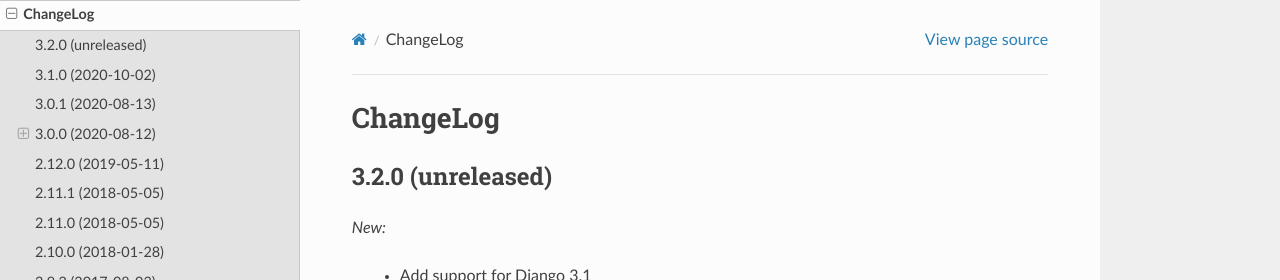
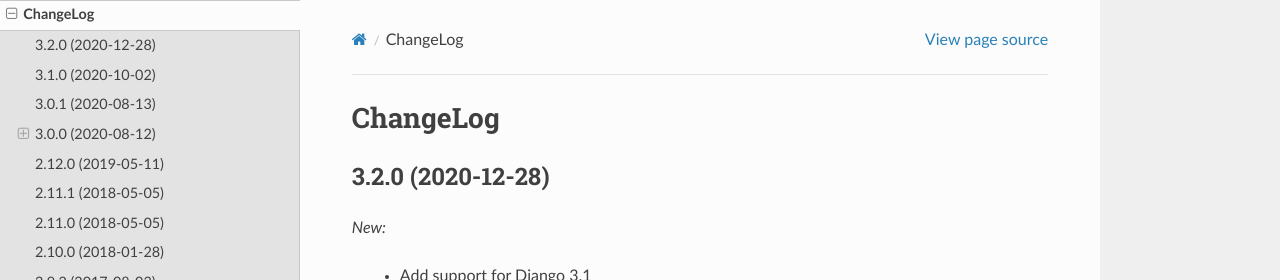
Before and after one commit to FactoryBoy/factory_boy, a Sphinx documentation site: the page built from docs/changelog.rst, in a window 1280 px wide and 900 px high. Shown: the top 280 px of the window. Built offline with Sphinx 7.4.7 and the Read the Docs theme 2.0.0, drawn with Linux system fonts in a browser that asks for light colours.

Commit message:
Preparing release 3.2.0

```diff
--- a/docs/changelog.rst
+++ b/docs/changelog.rst
@@ -3,7 +3,7 @@
 
 .. Note for v4.x: don't forget to check "Deprecated" sections for removal.
 
-3.2.0 (unreleased)
+3.2.0 (2020-12-28)
 ------------------
 
 *New:*
--- a/setup.cfg
+++ b/setup.cfg
@@ -1,6 +1,6 @@
 [metadata]
 name = factory_boy
-version = 3.1.1.dev0
+version = 3.2.0
 description = A versatile test fixtures replacement based on thoughtbot's factory_bot for Ruby.
 long_description = file: README.rst
 author = Mark Sandstrom
```
